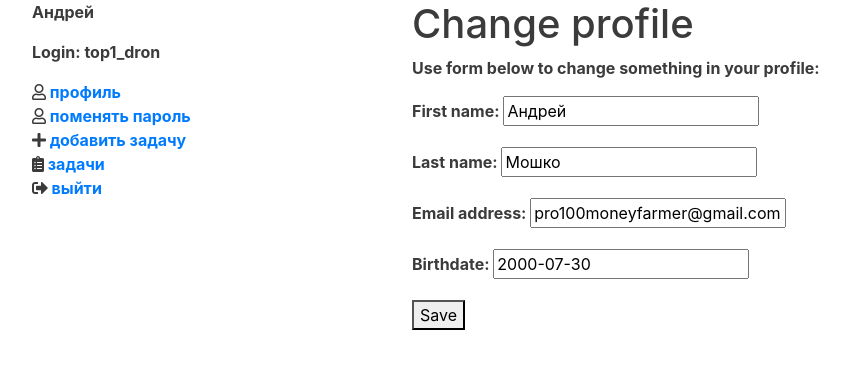
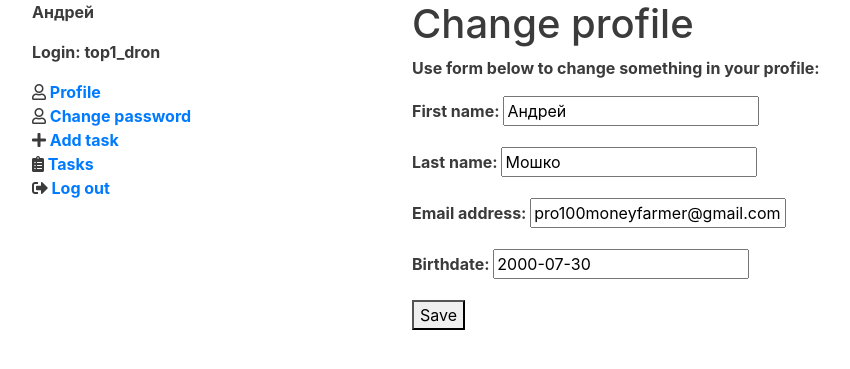
Before and after one commit to top1Dron/taskList, a Django app: page /accounts/edit/ in a window 1280 px wide. Shown: the top 369 px of the page, without its empty margins (53-903 px from the left). Run offline with Django 3.2, Linux system fonts and the light colour scheme; a user stored in the database is signed in; data comes from the database, SQL or seed files in the repository; some libraries are stand-ins or nearby versions.

Commit message:
Fix base.html

```diff
--- a/templates/base.html
+++ b/templates/base.html
@@ -23,11 +23,11 @@
               <p>Login: {{ user.username }}</p>
 
                 <ul>
-                    <li><i class="far fa-user"></i>&nbsp;<a href="{% url "accounts:edit" %}">профиль</a></li>
-                    <li><i class="far fa-user"></i>&nbsp;<a href="{% url 'accounts:password-change' %}">поменять пароль</a></li>
-                    <li><i class="fa fa-plus"></i>&nbsp;<a href="{% url "tasks:create" %}">добавить задачу</a></li>
-                    <li><i class="fas fa-clipboard-list"></i>&nbsp;<a href="{% url "tasks:list" %}">задачи</a></li>
-                    <li><i class="fa fa-sign-out-alt"></i>&nbsp;<a href="{% url "logout" %}">выйти</a></li>
+                    <li><i class="far fa-user"></i>&nbsp;<a href="{% url "accounts:edit" %}">Profile</a></li>
+                    <li><i class="far fa-user"></i>&nbsp;<a href="{% url 'accounts:password-change' %}">Change password</a></li>
+                    <li><i class="fa fa-plus"></i>&nbsp;<a href="{% url "tasks:create" %}">Add task</a></li>
+                    <li><i class="fas fa-clipboard-list"></i>&nbsp;<a href="{% url "tasks:list" %}">Tasks</a></li>
+                    <li><i class="fa fa-sign-out-alt"></i>&nbsp;<a href="{% url "accounts:logout" %}">Log out</a></li>
                 </ul>
             {% endif %}
            {% endblock side_bar %}
```
